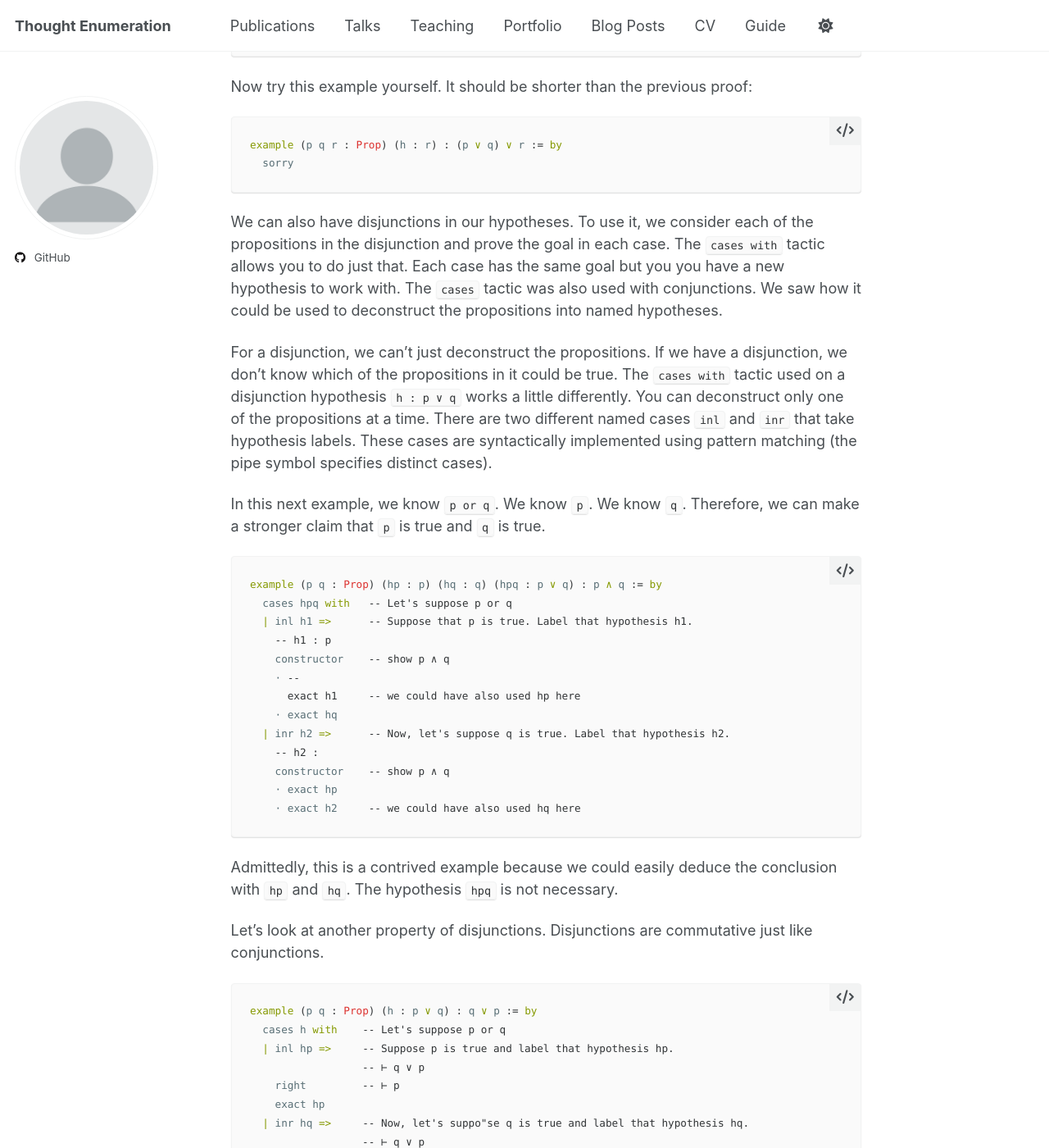
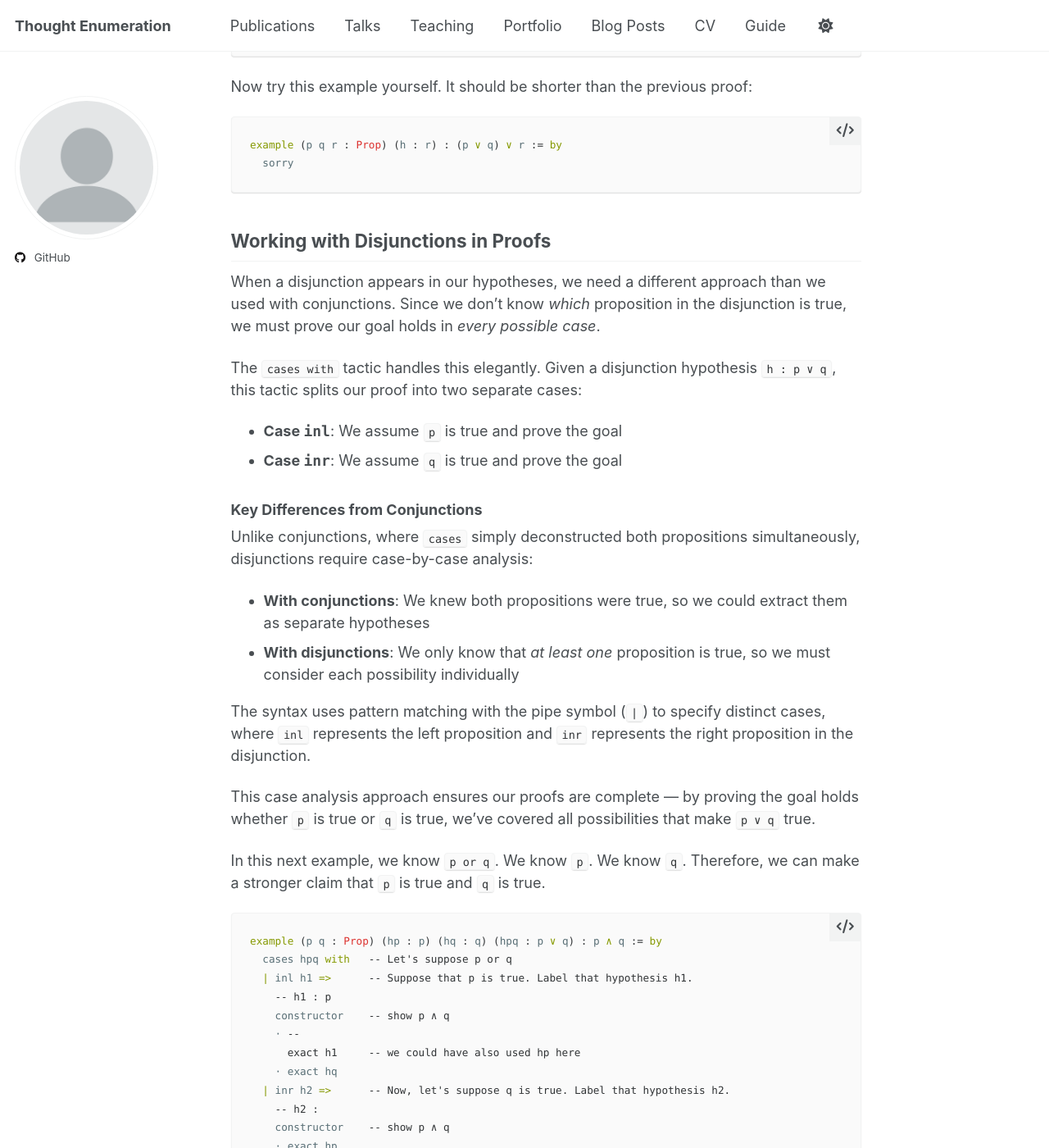
Before and after one commit to sandan/sandan.github.io, a Jekyll site: the page built from _posts/2025-08-20-blog-4.md, in a window 1280 px wide and 1400 px high, scrolled down 2312 px. Shown: the whole window at 82% size. Built offline with Jekyll 4.4.1, drawn with Linux system fonts in a browser that asks for light colours; a script that is not in the unit is left out; some of the changed text lies outside the part shown.

Commit message:
improve readability on cases tactic

````diff
--- a/_posts/2025-08-20-blog-4.md
+++ b/_posts/2025-08-20-blog-4.md
@@ -79,9 +79,25 @@ example (p q r : Prop) (h : r) : (p ∨ q) ∨ r := by
   sorry
 ```
 
-We can also have disjunctions in our hypotheses. To use it, we consider each of the propositions in the disjunction and prove the goal in each case. The `cases with` tactic allows you to do just that. Each case has the same goal but you you have a new hypothesis to work with. The `cases` tactic was also used with conjunctions. We saw how it could be used to deconstruct the propositions into named hypotheses.
+## Working with Disjunctions in Proofs
 
-For a disjunction, we can't just deconstruct the propositions. If we have a disjunction, we don't know which of the propositions in it could be true. The `cases with` tactic used on a disjunction hypothesis `h : p ∨ q` works a little differently. You can deconstruct only one of the propositions at a time. There are two different named cases `inl` and `inr` that take hypothesis labels. These cases are syntactically implemented using pattern matching (the pipe symbol specifies distinct cases).
+When a disjunction appears in our hypotheses, we need a different approach than we used with conjunctions. Since we don't know *which* proposition in the disjunction is true, we must prove our goal holds in *every possible case*.
+
+The `cases with` tactic handles this elegantly. Given a disjunction hypothesis `h : p ∨ q`, this tactic splits our proof into two separate cases:
+
+- **Case `inl`**: We assume `p` is true and prove the goal
+- **Case `inr`**: We assume `q` is true and prove the goal
+
+### Key Differences from Conjunctions
+
+Unlike conjunctions, where `cases` simply deconstructed both propositions simultaneously, disjunctions require case-by-case analysis:
+
+- **With conjunctions**: We knew both propositions were true, so we could extract them as separate hypotheses
+- **With disjunctions**: We only know that *at least one* proposition is true, so we must consider each possibility individually
+
+The syntax uses pattern matching with the pipe symbol (`|`) to specify distinct cases, where `inl` represents the left proposition and `inr` represents the right proposition in the disjunction.
+
+This case analysis approach ensures our proofs are complete — by proving the goal holds whether `p` is true or `q` is true, we've covered all possibilities that make `p ∨ q` true.
 
 In this next example, we know `p or q`. We know `p`. We know `q`. Therefore, we can make a stronger claim that `p` is true and `q` is true.
 ``` lean
````
